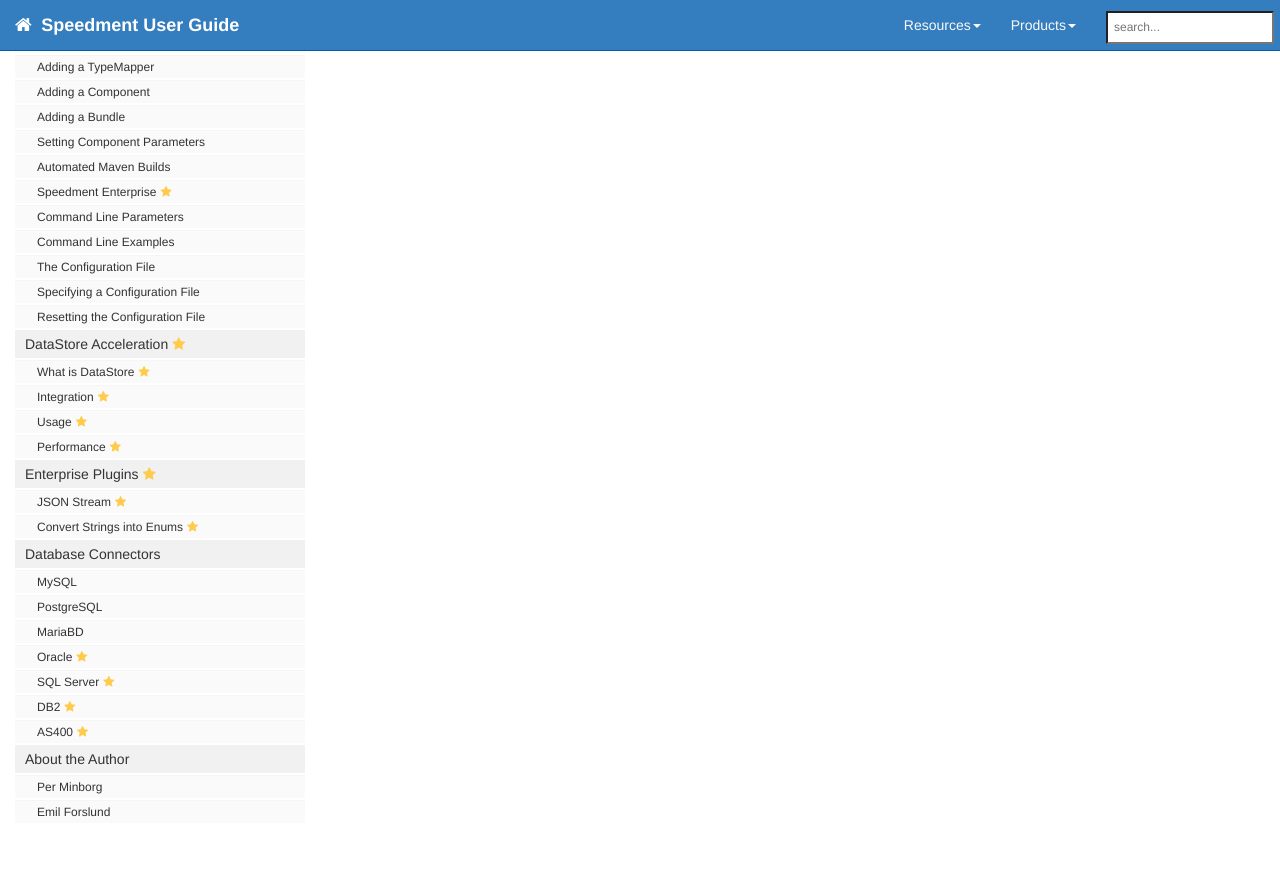
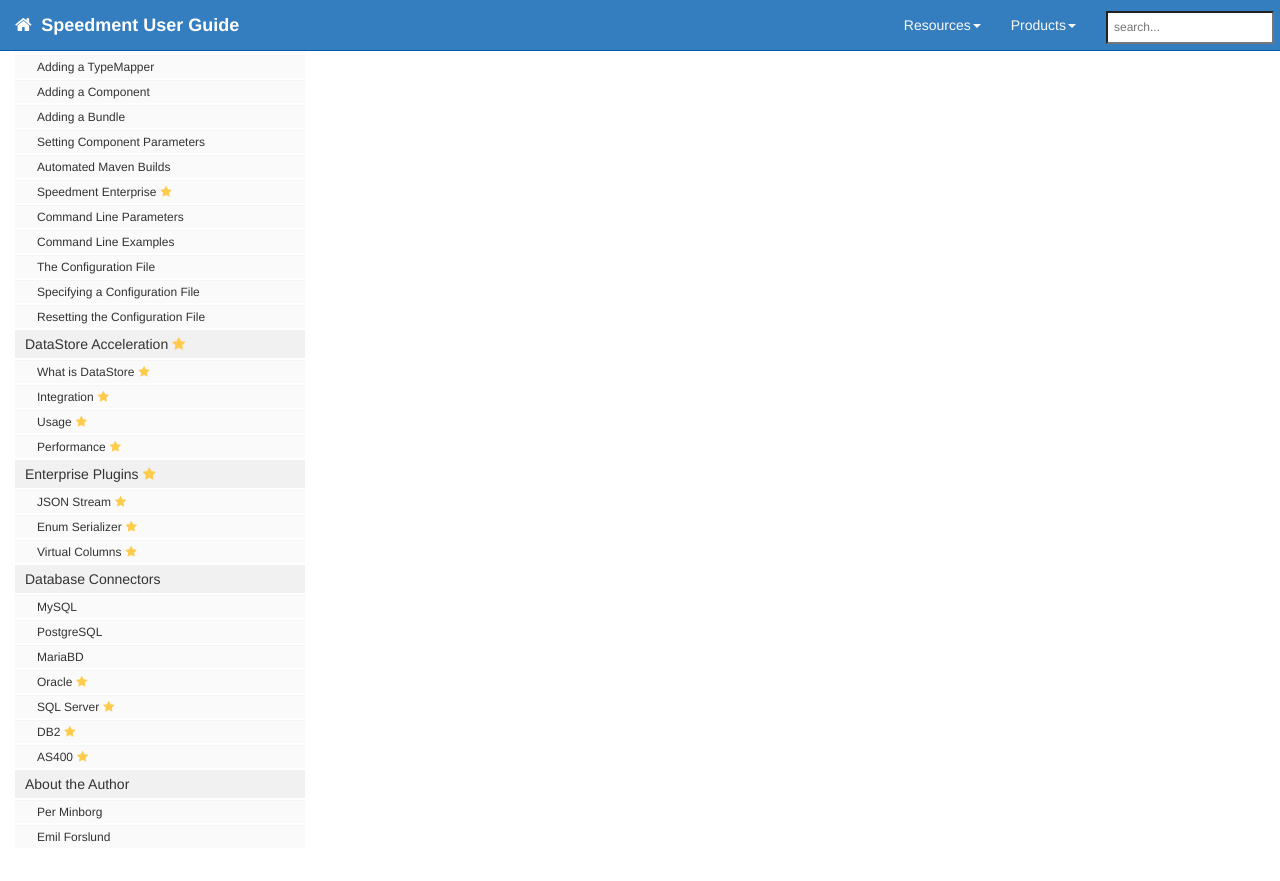
Before and after one commit to speedment/speedment-doc, a Jekyll site: the page built from index.md, in a window 1280 px wide and 900 px high, scrolled down 2054 px. Shown: the top 881 px of the window. Built offline with Jekyll 4.4.1, drawn with Linux system fonts in a browser that asks for light colours; nearby versions of some CDN libraries; comment, search, counter and statistics services are not loaded.

Commit message:
Update mydoc_sidebar.yml

```diff
--- a/_data/sidebars/mydoc_sidebar.yml
+++ b/_data/sidebars/mydoc_sidebar.yml
@@ -534,9 +534,15 @@
       output: web, pdf
       type: homepage
 
-    - title: Convert Strings into Enums
+    - title: Enum Serializer
       enterprise: true
       url: enterprise_enums.html#top
+      output: web, pdf
+      type: homepage
+
+    - title: Virtual Columns
+      enterprise: true
+      url: enterprise_virtualcolumns.html#top
       output: web, pdf
       type: homepage
 
```
